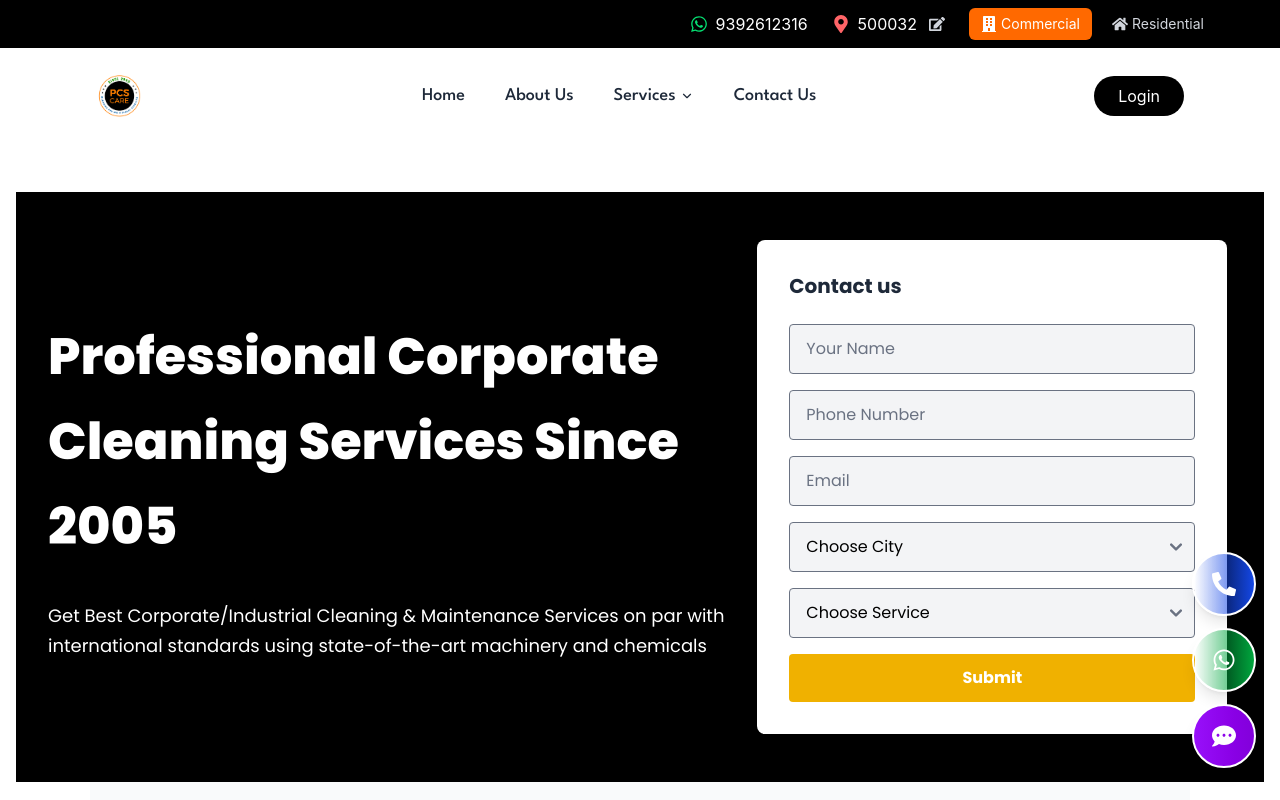
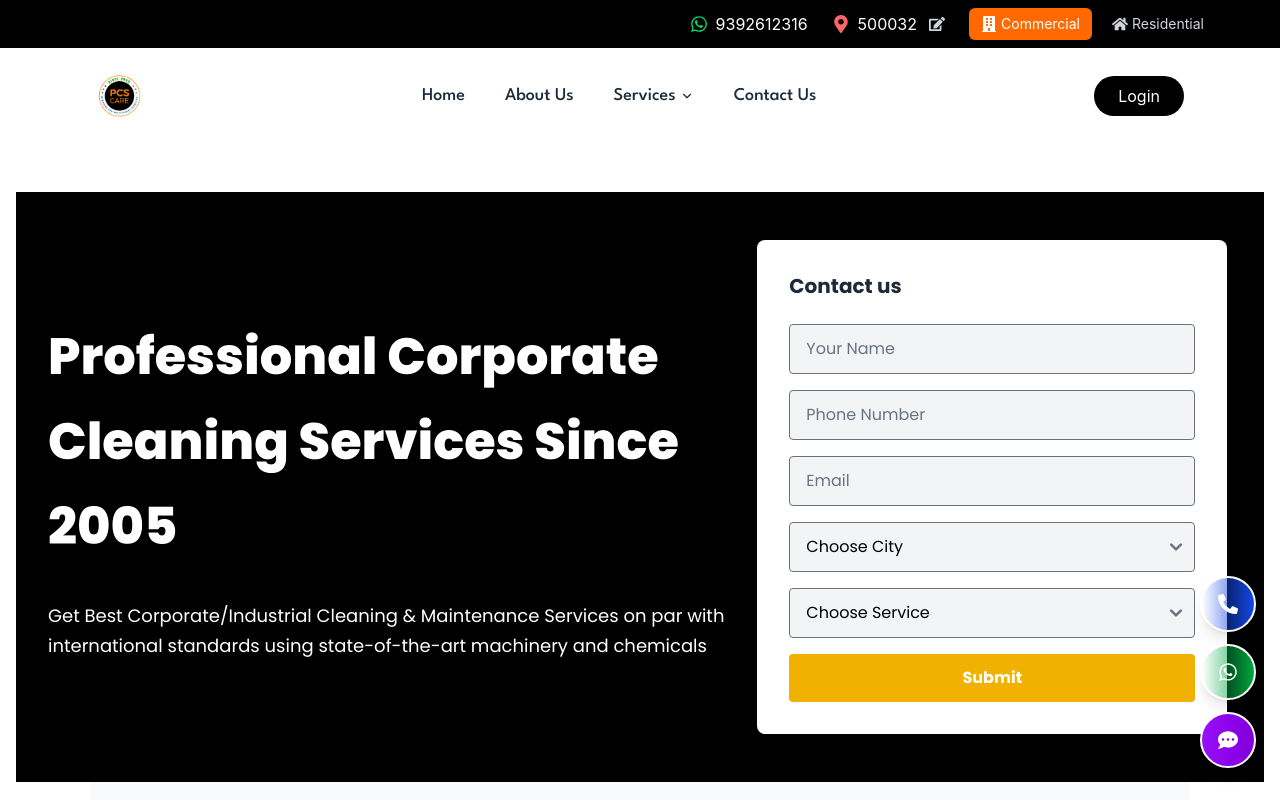
Before and after one commit to rayulu7/PCS-Care, a React (Vite) app in the folder rayulu/: page / in a window 1280 px wide. Shown: the top 800 px of the page. Built offline with nearby package versions, Linux system fonts and the light colour scheme.

Commit message:
updating App.jsx

```diff
--- a/rayulu/src/App.jsx
+++ b/rayulu/src/App.jsx
@@ -1,4 +1,4 @@
-import React, { useEffect, useState } from 'react';
+import React, { useEffect, useState, useCallback } from 'react';
 import { BrowserRouter, Routes, Route, useLocation } from 'react-router-dom';
 import {
   FaPhoneAlt,
@@ -7,6 +7,7 @@ import {
   FaAngleUp
 } from 'react-icons/fa';
 
+// Components
 import Navbar from './components/Navbar/Navbar';
 import Home from './components/Home/Home';
 import Footer from './components/Footer/Footer';
@@ -33,142 +34,106 @@ import CorporatePestService from './components/CorporateCarpetCleaning/Corporate
 import CorporateWorkService from './components/CorporateCarpetCleaning/CorporateWorkstationCleaning/CorporateWorkPage';
 import CorporateDeepService from './components/CorporateCarpetCleaning/CorporateDeepCleaning/CorporateDeepPage';
 
-// Smooth scroll to top on route change
+// Constants
+const CONTACT_ICONS = [
+  {
+    icon: FaPhoneAlt,
+    href: 'tel:+919014865154',
+    bg: 'from-blue-600 to-blue-700',
+    label: 'Call Phone'
+  },
+  {
+    icon: FaWhatsapp,
+    href: 'https://wa.me/919014865154',
+    bg: 'from-green-500 to-green-600',
+    label: 'WhatsApp',
+    target: '_blank'
+  },
+  {
+    icon: FaCommentDots,
+    href: '#',
+    bg: 'from-purple-600 to-purple-700',
+    label: 'Chatbot'
+  }
+];
+
+/**
+ * Smooth scroll to top on route change
+ */
 const ScrollToTop = () => {
   const { pathname } = useLocation();
+
   useEffect(() => {
     window.scrollTo({ top: 0, behavior: 'smooth' });
   }, [pathname]);
+
   return null;
 };
 
-// Floating contact + scroll buttons
+/**
+ * Floating contact + scroll buttons
+ */
 const FloatingContactIcons = () => {
   const [isVisible, setIsVisible] = useState(false);
 
+  const toggleVisibility = useCallback(() => {
+    setIsVisible(window.pageYOffset > 300);
+  }, []);
+
+  const handleBackToTop = useCallback(() => {
+    window.scrollTo({ top: 0, behavior: 'smooth' });
+  }, []);
+
   useEffect(() => {
-    const toggleVisibility = () => setIsVisible(window.pageYOffset > 300);
     window.addEventListener('scroll', toggleVisibility);
     return () => window.removeEventListener('scroll', toggleVisibility);
-  }, []);
-
-  const handleBackToTop = () => {
-    window.scrollTo({ top: 0, behavior: 'smooth' });
-  };
+  }, [toggleVisibility]);
 
   return (
-    <div className="fixed right-2 sm:right-4 bottom-4 sm:bottom-6 md:right-6 md:bottom-8 flex flex-col gap-2 sm:gap-3 z-40">
+    <div className="fixed right-4 bottom-6 md:right-6 md:bottom-8 flex flex-col gap-3 z-40">
+      {CONTACT_ICONS.map((item, index) => (
+        <ContactIcon key={index} {...item} />
+      ))}
 
-      {/* Call Button */}
-      <a
-        href="tel:+919014865154"
-        aria-label="Call Phone"
-        className="group transition-transform duration-300 hover:scale-110"
-      >
-        <div className="w-12 h-12 sm:w-14 sm:h-14 md:w-16 md:h-16 flex items-center justify-center rounded-full bg-gradient-to-r from-blue-600 to-blue-700 shadow-lg hover:shadow-xl border-2 border-white">
-          <FaPhoneAlt className="text-white text-lg sm:text-xl md:text-2xl" />
-        </div>
-      </a>
-
-      {/* WhatsApp Button */}
-      <a
-        href="https://wa.me/919014865154"
-        aria-label="WhatsApp"
-        target="_blank"
-        rel="noopener noreferrer"
-        className="group transition-transform duration-300 hover:scale-110"
-      >
-        <div className="w-12 h-12 sm:w-14 sm:h-14 md:w-16 md:h-16 flex items-center justify-center rounded-full bg-gradient-to-r from-green-500 to-green-600 shadow-lg hover:shadow-xl border-2 border-white">
-          <FaWhatsapp className="text-white text-lg sm:text-xl md:text-2xl" />
-        </div>
-      </a>
-
-      {/* Chatbot Button */}
-      <a
-        href="#"
-        aria-label="Chatbot"
-        className="group transition-transform duration-300 hover:scale-110"
-      >
-        <div className="w-12 h-12 sm:w-14 sm:h-14 md:w-16 md:h-16 flex items-center justify-center rounded-full bg-gradient-to-r from-purple-600 to-purple-700 shadow-lg hover:shadow-xl border-2 border-white">
-          <FaCommentDots className="text-white text-lg sm:text-xl md:text-2xl" />
-        </div>
-      </a>
-
-      {/* Scroll to Top Button */}
-      {isVisible && (
-  <button
-    onClick={handleBackToTop}
-    aria-label="Back to Top"
-    className="
-      group
-      focus:outline-none
-      focus:ring-4 focus:ring-orange-300 focus:ring-offset-2
-      transition-all duration-300
-      hover:scale-105 active:scale-95
-      transform-gpu
-      relative
-      overflow-hidden
-      cursor-pointer
-    "
-  >
-    {/* Main Button Container (Responsive Square) */}
-    <div className="
-      w-10 h-10
-      sm:w-12 sm:h-12
-      md:w-14 md:h-14
-      lg:w-16 lg:h-16
-      bg-orange-500
-      shadow-xl hover:shadow-2xl
-      border-2 border-white
-      flex items-center justify-center
-      relative
-      z-10
-      transition-all duration-300
-      ease-in-out
-      rounded-none
-      will-change-transform
-    ">
-      {/* Icon */}
-      <FaAngleUp className="
-        text-white
-        text-xl sm:text-2xl md:text-3xl lg:text-4xl
-        transform
-        transition-transform duration-300
-        group-hover:rotate-12
-        group-active:translate-y-px
-        drop-shadow-sm
-      " />
-    </div>
-
-    {/* Ripple Effect */}
-    <span
-      className="
-        absolute
-        inset-0
-        bg-orange-400
-        opacity-0
-        group-hover:opacity-70
-        rounded-none
-        animate-ripple-up
-        scale-0
-        group-hover:scale-100
-        pointer-events-none
-        will-change-transform
-        z-0
-      "
-    ></span>
-  </button>
-)}
+      {isVisible && <ScrollToTopButton onClick={handleBackToTop} />}
     </div>
   );
 };
 
-// Hook for dynamic top spacing
+const ContactIcon = ({ icon: Icon, href, bg, label, target }) => (
+  <a
+    href={href}
+    aria-label={label}
+    target={target}
+    rel={target ? 'noopener noreferrer' : undefined}
+    className="group transition-transform duration-300 hover:scale-110"
+  >
+    <div className={`w-12 h-12 sm:w-14 sm:h-14 flex items-center justify-center rounded-full bg-gradient-to-r ${bg} shadow-lg hover:shadow-xl border-2 border-white`}>
+      <Icon className="text-white text-lg sm:text-xl" />
+    </div>
+  </a>
+);
+
+const ScrollToTopButton = ({ onClick }) => (
+  <button
+    onClick={onClick}
+    aria-label="Back to Top"
+    className="group focus:outline-none focus:ring-4 focus:ring-orange-300 focus:ring-offset-2 transition-all duration-300 hover:scale-105 active:scale-95"
+  >
+    <div className="w-12 h-12 sm:w-14 sm:h-14 bg-orange-500 shadow-xl hover:shadow-2xl border-2 border-white flex items-center justify-center relative z-10 transition-all duration-300 ease-in-out rounded-none">
+      <FaAngleUp className="text-white text-xl sm:text-2xl transform transition-transform duration-300 group-hover:rotate-12 group-active:translate-y-px" />
+    </div>
+    <span className="absolute inset-0 bg-orange-400 opacity-0 group-hover:opacity-70 rounded-none animate-ripple-up scale-0 group-hover:scale-100 pointer-events-none z-0" />
+  </button>
+);
+
+/**
+ * Hook for dynamic top spacing
+ */
 const useDynamicSpacing = () => {
   const [topSpacing, setTopSpacing] = useState('0px');
 
-  useEffect(() => {
-    const calculateSpacing = () => {
+  const calculateSpacing = useCallback(() => {
     const width = window.innerWidth;
     const scrolled = window.scrollY > 10;
 
@@ -176,8 +141,9 @@ const useDynamicSpacing = () => {
     else if (width < 768) setTopSpacing(scrolled ? '110px' : '135px');
     else if (width < 1024) setTopSpacing(scrolled ? '120px' : '150px');
     else setTopSpacing(scrolled ? '130px' : '160px');
-    };
+  }, []);
 
+  useEffect(() => {
     calculateSpacing();
     window.addEventListener('scroll', calculateSpacing);
     window.addEventListener('resize', calculateSpacing);
@@ -185,17 +151,19 @@ const useDynamicSpacing = () => {
       window.removeEventListener('scroll', calculateSpacing);
       window.removeEventListener('resize', calculateSpacing);
     };
-  }, []);
+  }, [calculateSpacing]);
 
   return topSpacing;
 };
 
-// Main Content Wrapper
+/**
+ * Main Content Wrapper with overflow control
+ */
 const MainContent = ({ children }) => {
   const topSpacing = useDynamicSpacing();
   return (
     <main
-      className="min-h-screen w-full"
+      className="min-h-screen w-full overflow-x-hidden"
       style={{
         paddingTop: topSpacing,
         transition: 'padding-top 0.3s ease-in-out'
@@ -206,14 +174,17 @@ const MainContent = ({ children }) => {
   );
 };
 
-// App Component
+/**
+ * App Component with global overflow control
+ */
 const App = () => {
   return (
+    <div className="overflow-x-hidden">
       <BrowserRouter>
         <BlogProvider>
           <ScrollToTop />
           <DocumentTitle />
-        <div className="relative">
+          <div className="relative max-w-[100vw]">
             <Navbar />
             <FloatingContactIcons />
 
@@ -247,9 +218,8 @@ const App = () => {
           </div>
         </BlogProvider>
       </BrowserRouter>
+    </div>
   );
 };
 
 export default App;
-
-/* Tailwind CSS animation for bounce-up */
```
Lines whose indentation alone changed are shown as unchanged.
